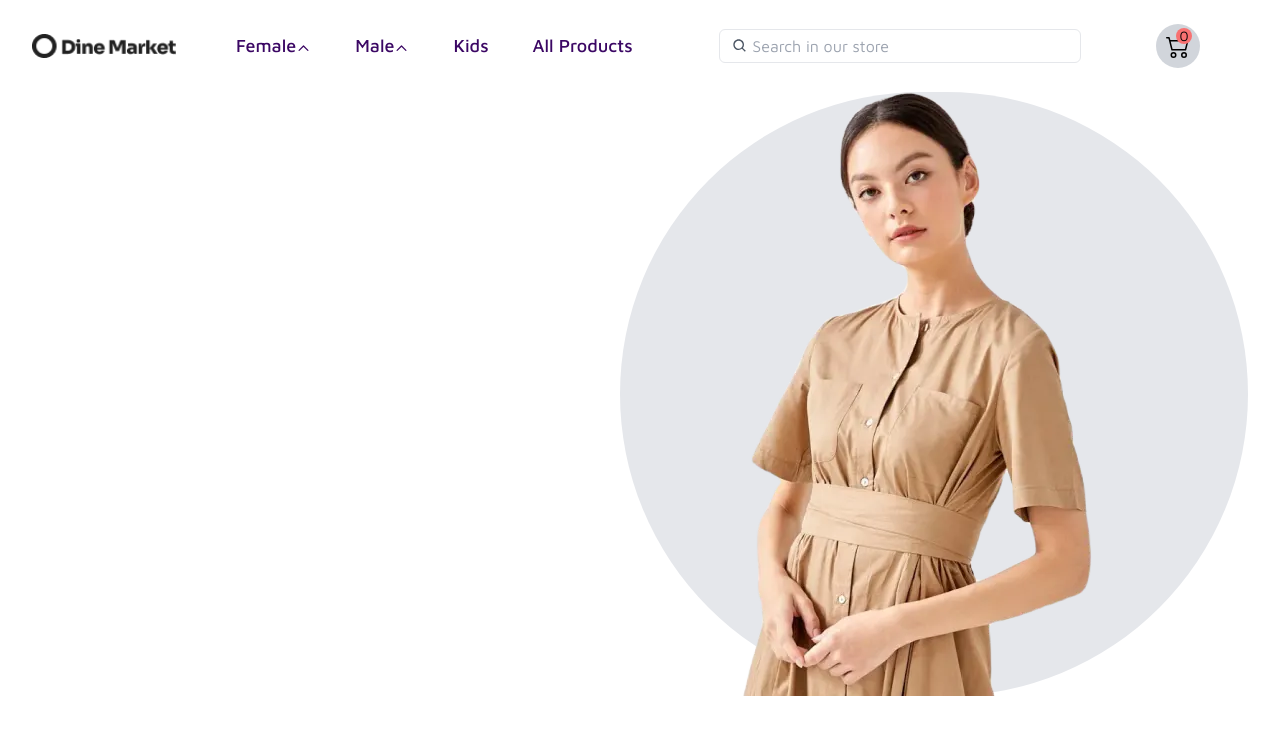
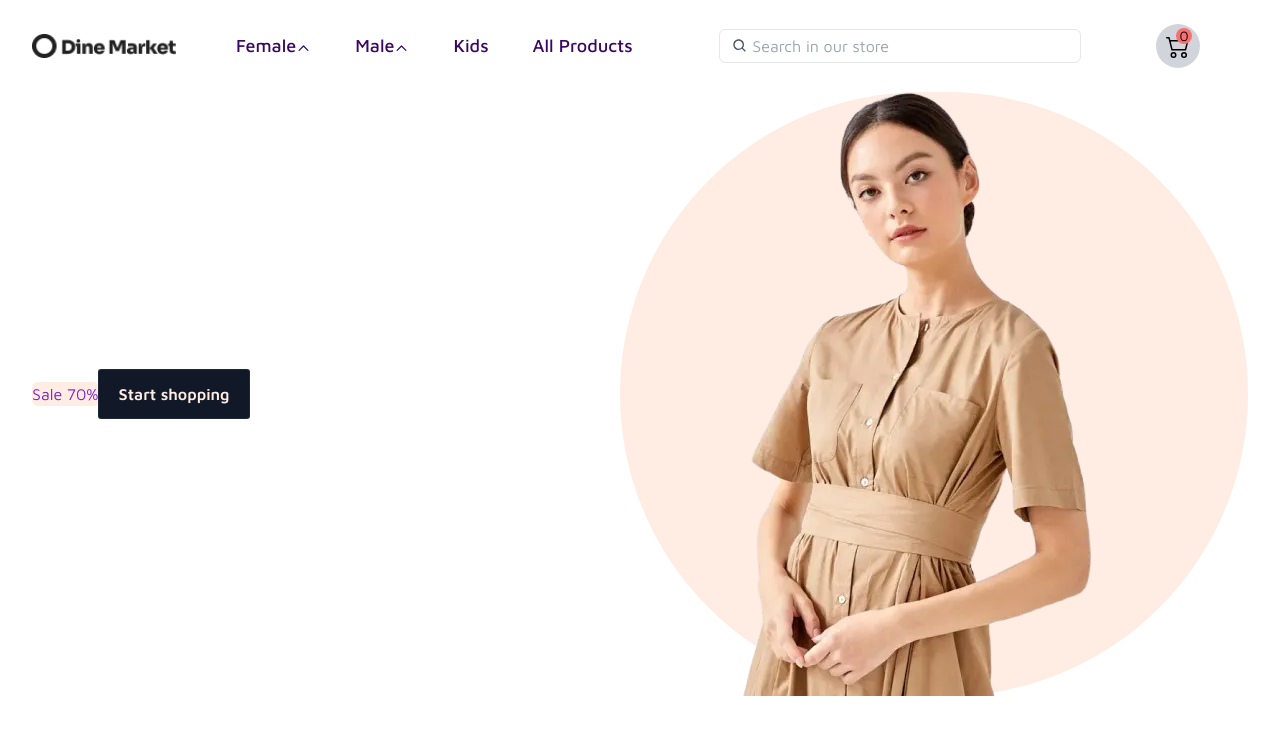
Before and after one commit to Asad-Ur-Rahman/ecommerce-app, a Next.js app: page / in a window 1280 px wide. Shown: the top 734 px of the page. Built offline with nearby package versions, Linux system fonts and the light colour scheme.

Commit message:
Update index.tsx

```diff
--- a/src/components/views/Hero/index.tsx
+++ b/src/components/views/Hero/index.tsx
@@ -6,11 +6,20 @@ const Hero = () => {
     return (
         <div className="flex justify-between items-center">
             {/* right side */}
-            <div></div>
+            <div>
+                <button className="rounded-md bg-primaryWhite text-purple-700">Sale 70%</button>
+
+                <button className="rounded-sm ring-1 ring-slate-800 bg-gray-900 py-3 px-5 text-white font-semibold">
+                    <p className="text-primaryWhite whitespace-pre-line">
+
+                    Start shopping
+                    </p>
+                </button>
+            </div>
 
             {/* left side */}
-            <div className="bg-gray-200 rounded-full">
-                <Image src={heroGirlimg} alt="heroimg"/>
+            <div className="bg-primaryWhite rounded-full">
+                <Image src={heroGirlimg} alt="heroimg" />
             </div>
         </div>
     )
```
